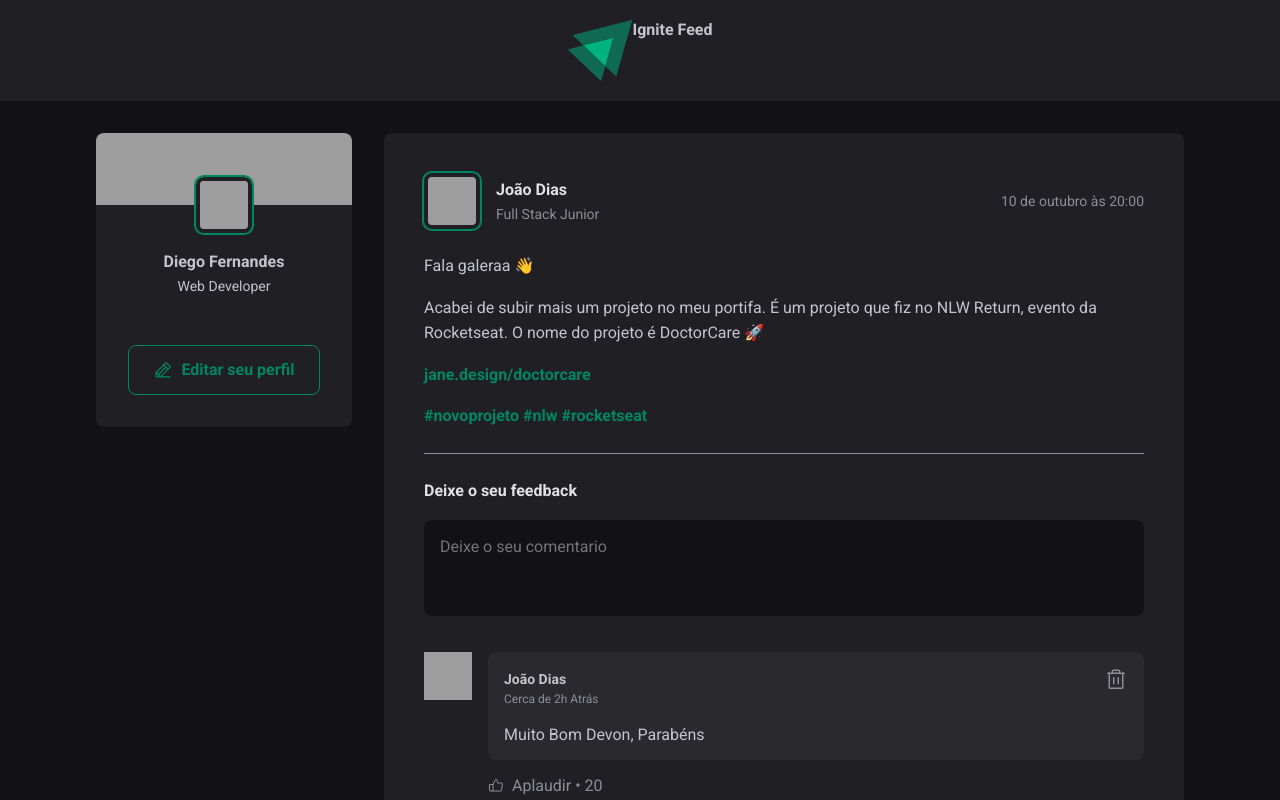
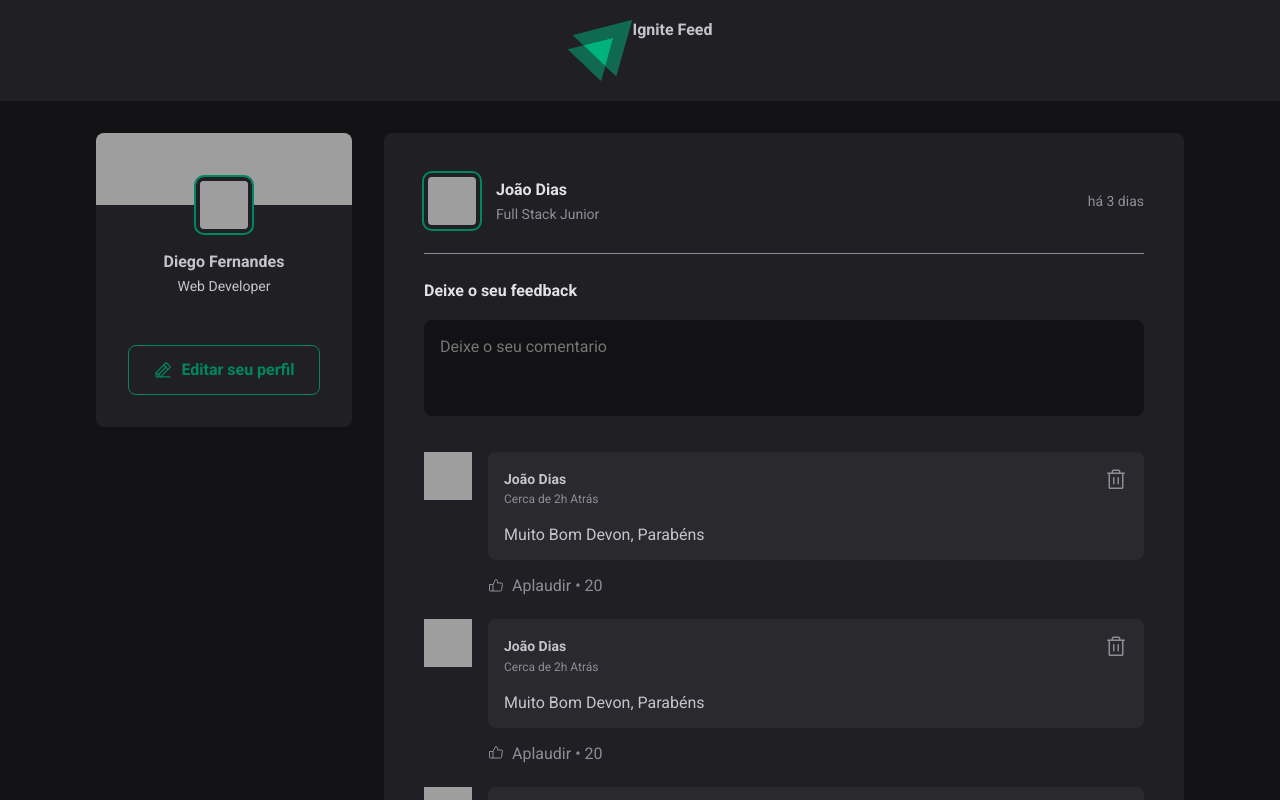
Before and after one commit to joao-dias12/Projeto-1-Fundamentos_React, a React (Vite) app: page / in a window 1280 px wide. Shown: the top 800 px of the page. Built offline with nearby package versions, Linux system fonts and the light colour scheme; grey boxes are pictures that could not be loaded.

Commit message:
"Terminando formatação com data"

```diff
--- a/package.json
+++ b/package.json
@@ -9,6 +9,7 @@
     "preview": "vite preview"
   },
   "dependencies": {
+    "date-fns": "^2.29.3",
     "phosphor-react": "^1.4.1",
     "react": "^18.2.0",
     "react-dom": "^18.2.0"
--- a/src/components/Post.jsx
+++ b/src/components/Post.jsx
@@ -1,16 +1,20 @@
+import { format, formatDistanceToNow } from 'date-fns'
+import ptBR from 'date-fns/locale/pt-BR'
+
 import { Comment } from "./Comment"
 import styles from "./Post.module.css"
 import { Avatar } from "./Avatar"
 
 
 export function Post({author, publishedAt}) {
-   const publishedDateFormatted = new Intl.DateTimeFormat('pt-BR', {
-        day: '2-digit',
-       month: 'long',
-       hour: '2-digit',
-       minute:'2-digit',
+   const publishedDateFormatted = format( publishedAt,"d 'de' LLLL 'as' HH:mm'h' ", {locale: ptBR})
+   // Essa data foi formatada utilizando a documentação da biblioteca date-fns
 
-    }).format(publishedAt)
+   const publishedDateRelativeToNow = formatDistanceToNow(publishedAt,
+    {locale: ptBR,
+    addSuffix: true
+})
+
 
     return (
         <article className={styles.post}>
@@ -25,20 +29,13 @@ export function Post({author, publishedAt}) {
                     </div>
                 </div>
 
-                <time title="14 de outubro de 2022" dateTime="14/10/2022 as 13h">
-                {publishedDateFormatted}
+                <time title={publishedDateFormatted} dateTime={publishedAt.toISOString()}>
+                {publishedDateRelativeToNow}
                 </time>
             </header>
 
         <div className={styles.content}>
-            <p>Fala galeraa 👋</p>
-            <p>Acabei de subir mais um projeto no meu portifa. É um projeto que fiz no NLW Return, evento da Rocketseat. O nome do projeto é DoctorCare 🚀</p>
-            <p><a> jane.design/doctorcare</a></p>
-            <p>
-                <a>#novoprojeto </a>{' '}
-                <a>#nlw</a>{' '}
-                <a>#rocketseat</a>
-            </p>
+
         </div>
 
         <form className={styles.commentForm}>
```
Also changed, not shown: 1 other file (tests, documents, lock files or other folders).
